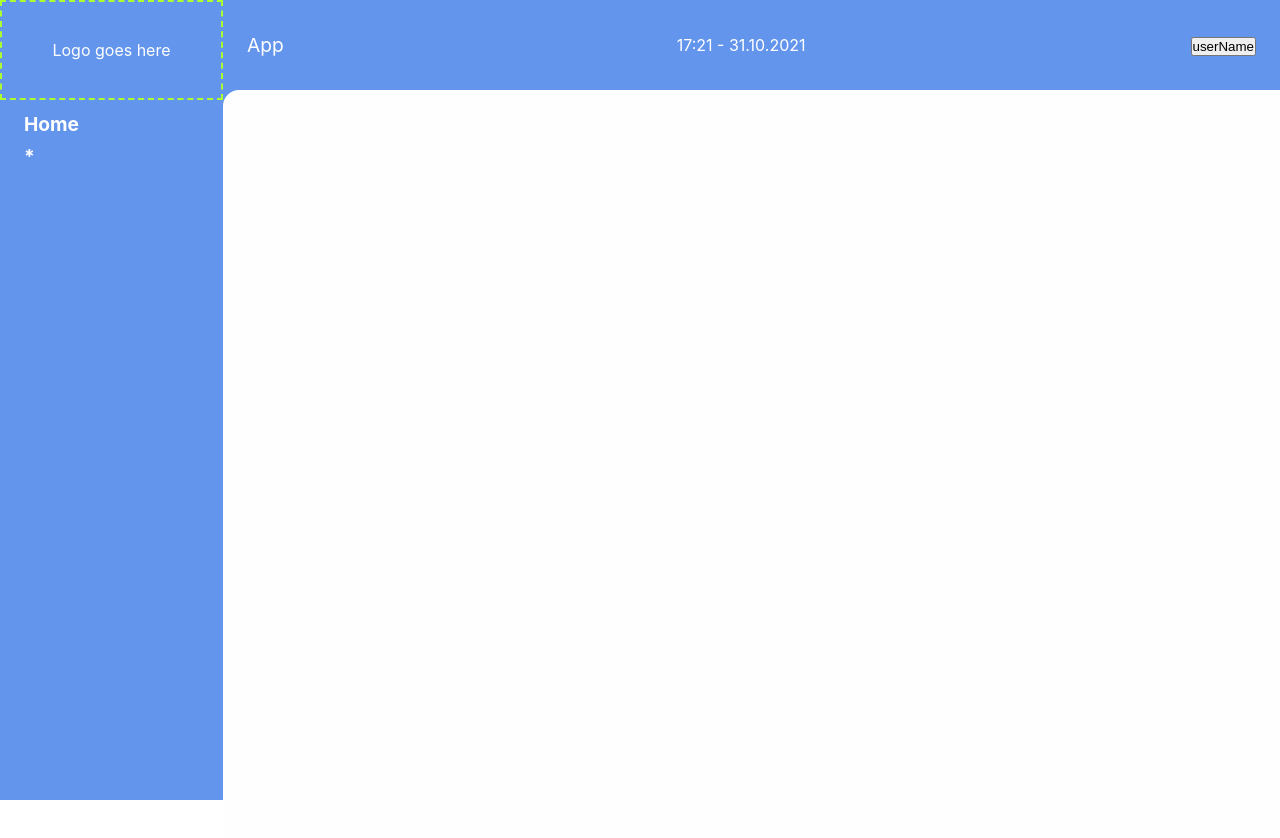
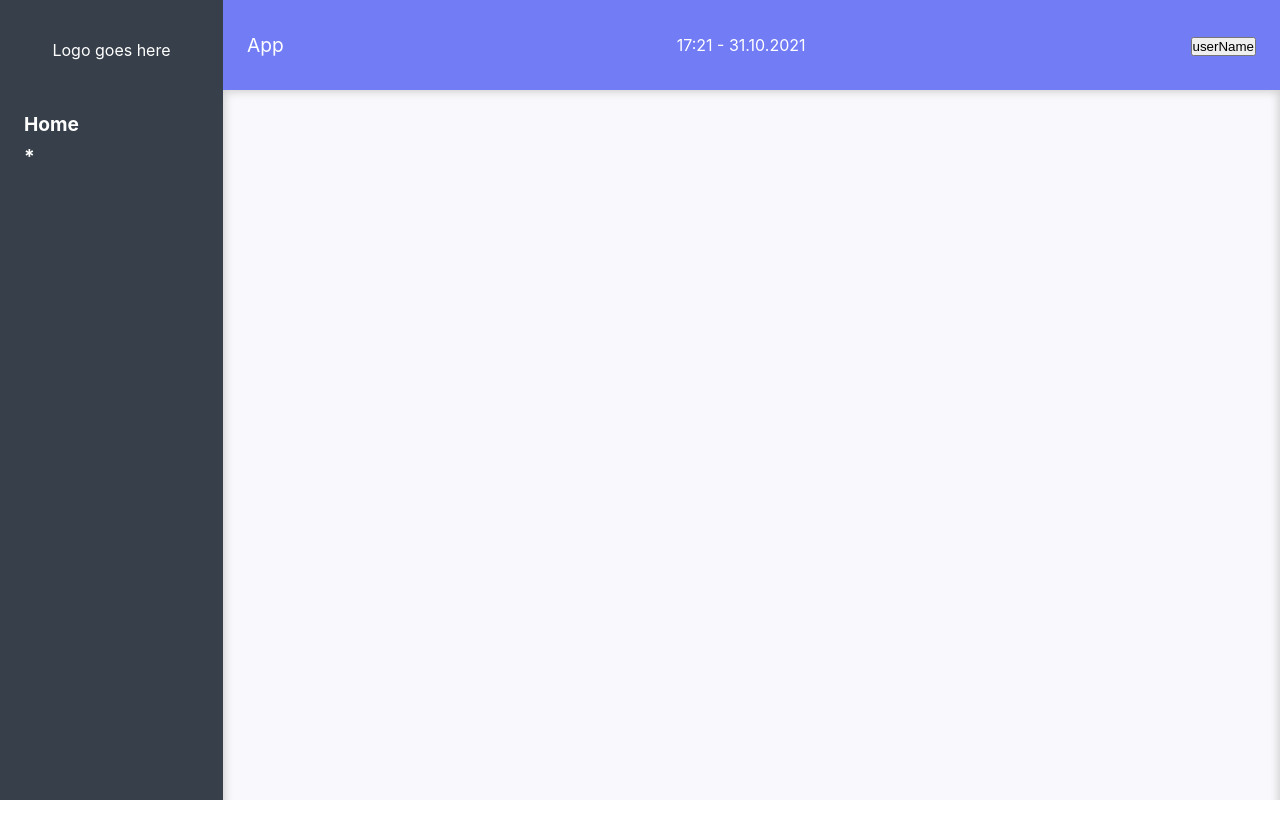
Before and after one commit to georgeiliadis91/base_dashboard, a React (Create React App) app: page /app in a window 1280 px wide. Shown: the top 838 px of the page. After the commit the page ends 800 px from the top, so only its background shows below. Built offline with nearby package versions, Linux system fonts and the light colour scheme.

Commit message:
ui changes

```diff
--- a/src/layouts/dasboard/DashBoardLayout.module.css
+++ b/src/layouts/dasboard/DashBoardLayout.module.css
@@ -1,7 +1,8 @@
 .container {
   display: flex;
   height: 100%;
-  background: cornflowerblue;
+  background: #37404a;
+  overflow: hidden;
 }
 
 .main {
@@ -10,9 +11,10 @@
 }
 
 .view_container {
-  border-top-left-radius: 16px;
-  background: #fefefe;
+  /* border-top-left-radius: 16px; */
+  background: #f9f9fd;
   width: 100%;
   height: 100%;
   padding: 18px;
+  box-shadow: inset 0px 0px 8px 2px #cfcfcf;
 }
--- a/src/layouts/dasboard/components/SideBar/SideBar.module.css
+++ b/src/layouts/dasboard/components/SideBar/SideBar.module.css
@@ -18,13 +18,12 @@
 
 .logo_container {
   height: 100px;
-  border: 2px dashed greenyellow;
   display: flex;
   justify-content: center;
   align-items: center;
 }
 
-.sidebar_menu_link{
+.sidebar_menu_link {
   color: #fff;
   text-decoration: none;
   font-size: 1.2rem;
--- a/src/layouts/dasboard/components/TopBar/TopBar.module.css
+++ b/src/layouts/dasboard/components/TopBar/TopBar.module.css
@@ -6,6 +6,7 @@
   width: 100%;
   color: #fff;
   padding: 24px;
+  background: #727cf5;
 }
 
 .menu_content_list {
--- a/src/views/home/Home.tsx
+++ b/src/views/home/Home.tsx
@@ -23,7 +23,7 @@ export const Home = (props: Props) => {
           className={`${styles.btn} ${styles.warning}`}
           onClick={() => warningAlert("Warning Alert Message")}
         >
-          Toggle Error
+          Toggle Warning
         </button>
         <button
           className={`${styles.btn} ${styles.success}`}
```
Also changed, not shown: 1 other file (tests, documents, lock files or other folders).
